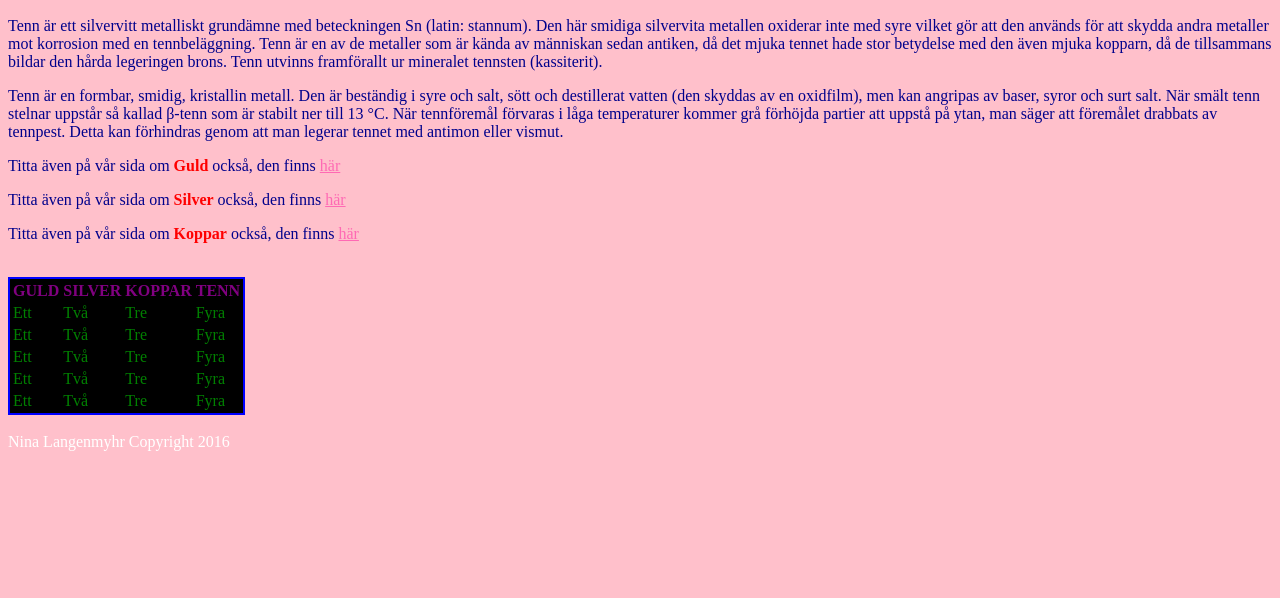
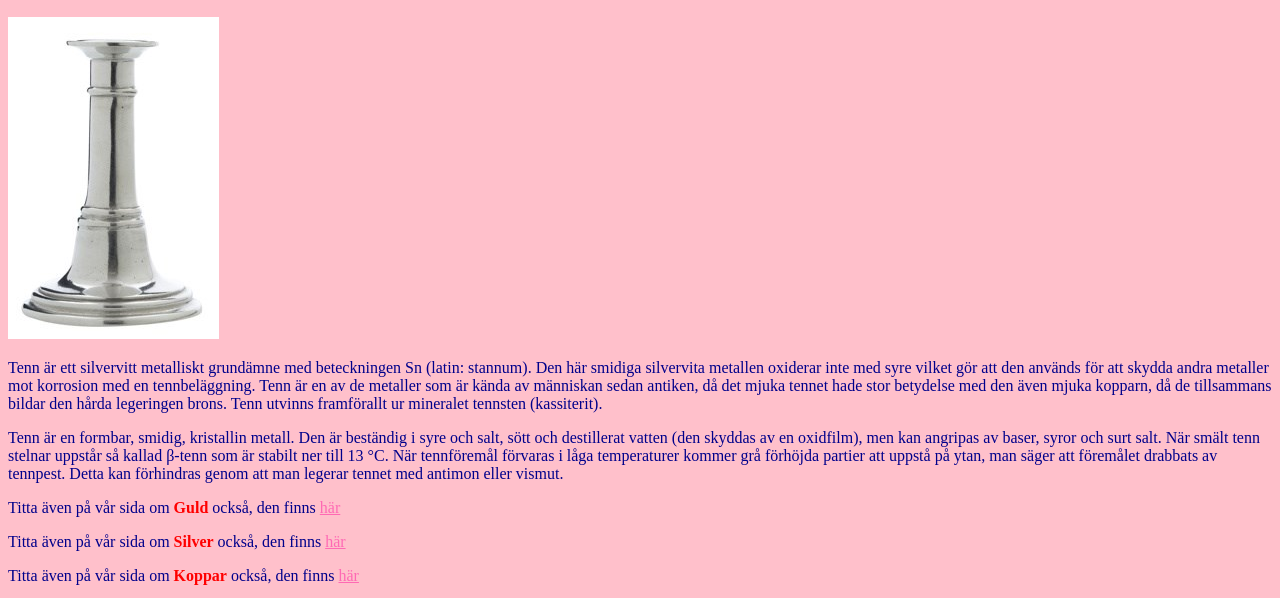
Before and after one commit to NinaLangemyhr/NinaLang, a plain HTML site: page Lab2/HTML/tenn.html in a window 1280 px wide. Shown: the part 202-800 px from the top of the page. Drawn offline with Linux system fonts and the light colour scheme.

Commit message:
Kalleanka

```diff
--- a/Lab2/HTML/tenn.html
+++ b/Lab2/HTML/tenn.html
@@ -30,6 +30,9 @@
 
 	<article>
 		<h2>Tenn</h2>
+
+		<img src="../bilder/tenn.jpg" alt="en bild på en ljusstake i tenn">
+
 		<p>
 			Tenn är ett silvervitt metalliskt grundämne med beteckningen Sn (latin: stannum). Den här smidiga silvervita metallen oxiderar inte med syre vilket gör att den används för att skydda andra metaller mot korrosion med en tennbeläggning. Tenn är en av de metaller som är kända av människan sedan antiken, då det mjuka tennet hade stor betydelse med den även mjuka kopparn, då de tillsammans bildar den hårda legeringen brons. Tenn utvinns framförallt ur mineralet tennsten (kassiterit).
 		</p>
--- a/Lab2/Styles/lab2.css
+++ b/Lab2/Styles/lab2.css
@@ -27,7 +27,7 @@ span {
 }
 
 table {
-	background-color: black;
+	background-color: grey;
 	border: 2px solid blue;
 }
 
@@ -37,7 +37,7 @@ th {
 }
 
 td {
-	color: green;
+	color: darkgreen;
 }
 
 footer {
```
Also changed, not shown: Lab2/HTML/guld.html (+2 -0 lines), Lab2/HTML/koppar.html (+1 -0 lines), Lab2/HTML/silver.html (+4 -1 lines), Lab2/Bilder/guld.png (added), Lab2/Bilder/koppar.jpeg (added), Lab2/Bilder/silver.png (added), Lab2/Bilder/tenn.jpg (added).
